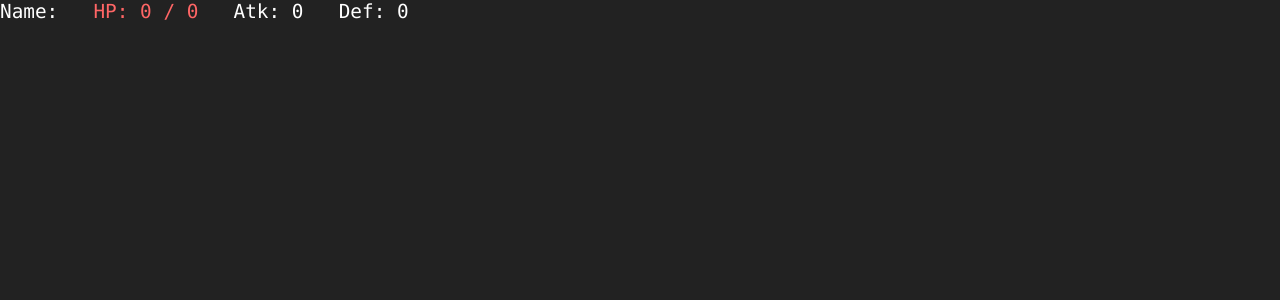
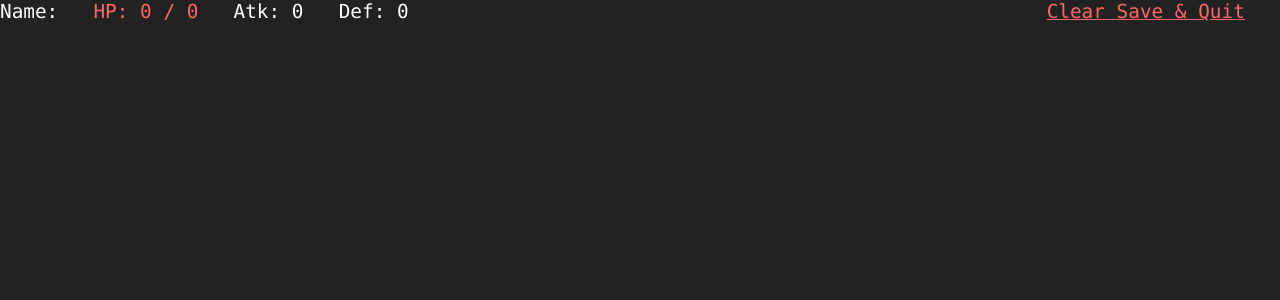
Before and after one commit to Maxwell-Baird/Dungeon-Crawler, a React (Create React App) app: page /game in a window 1280 px wide. Shown: the top 300 px of the page. Built offline with nearby package versions, Linux system fonts and the light colour scheme.

Commit message:
Allow user to clear data & add button for doing so

```diff
--- a/src/UserStats/UserStats.css
+++ b/src/UserStats/UserStats.css
@@ -10,3 +10,15 @@
 .red {
   color: #f66;
 }
+
+.User-Stats button {
+  border: none;
+  background: none;
+  height: 1rem;
+  text-decoration: underline;
+  margin-left: auto;
+}
+
+.warning {
+  color: #f66;
+}
--- a/src/UserStats/UserStats.js
+++ b/src/UserStats/UserStats.js
@@ -1,9 +1,17 @@
 import React from "react";
-import { usePlayerState } from "../playerState";
+import { usePlayerState, usePlayerDispatch } from "../playerState";
 import "./UserStats.css";
 
 const UserStats = () => {
   const player = usePlayerState();
+  const { clearLSData } = usePlayerDispatch();
+
+  const showAlert = () => {
+    window.confirm(
+      "WARNING: This will clear ALL your save data and restart your game! Are you sure you wish to continue?"
+    ) && clearLSData();
+  };
+
   return (
     <div className="User-Stats">
       <span>Name: {player.name}</span>
@@ -12,6 +20,9 @@ const UserStats = () => {
       </span>
       <span>Atk: {player.attack}</span>
       <span>Def: {player.defense}</span>
+      <button className="warning" onClick={showAlert}>
+        Clear Save & Quit
+      </button>
     </div>
   );
 };
--- a/src/playerState/index.js
+++ b/src/playerState/index.js
@@ -42,11 +42,16 @@ export const usePlayerDispatch = () => {
 
   const saveToLS = useCallback(() => {
     localStorage.setItem("playerStats", JSON.stringify(player));
-  }, []);
+  }, [player]);
 
   const loadFromLS = useCallback(() => {
     const playerData = JSON.parse(localStorage.getItem("playerStats"));
-    dispatch({ type: PlayerActions.LOAD, playerData });
+    if (playerData) dispatch({ type: PlayerActions.LOAD, playerData });
+  }, [dispatch]);
+
+  const clearLSData = useCallback(() => {
+    localStorage.removeItem("playerStats");
+    dispatch({ type: PlayerActions.CLEAR });
   }, [dispatch]);
 
   const initialize = useCallback(
@@ -93,7 +98,8 @@ export const usePlayerDispatch = () => {
       win,
       saveToLS,
       loadFromLS,
+      clearLSData,
     }),
-    [initialize, changeName, heal, hurt, win, saveToLS, loadFromLS]
+    [initialize, changeName, heal, hurt, win, saveToLS, loadFromLS, clearLSData]
   );
 };
--- a/src/playerState/reducer.js
+++ b/src/playerState/reducer.js
@@ -7,6 +7,7 @@ export const PlayerActions = {
   INC_ATK: "INC_ATK",
   INC_DEF: "INC_DEF",
   LOAD: "LOAD",
+  CLEAR: "CLEAR",
 };
 
 export const reducer = (state, action) => {
@@ -55,6 +56,14 @@ export const reducer = (state, action) => {
       };
     case PlayerActions.LOAD:
       return action.playerData;
+    case PlayerActions.CLEAR:
+      return {
+        name: "",
+        hp: 0,
+        maxhp: 0,
+        attack: 0,
+        defense: 0,
+      };
     default:
       return state;
   }
```
